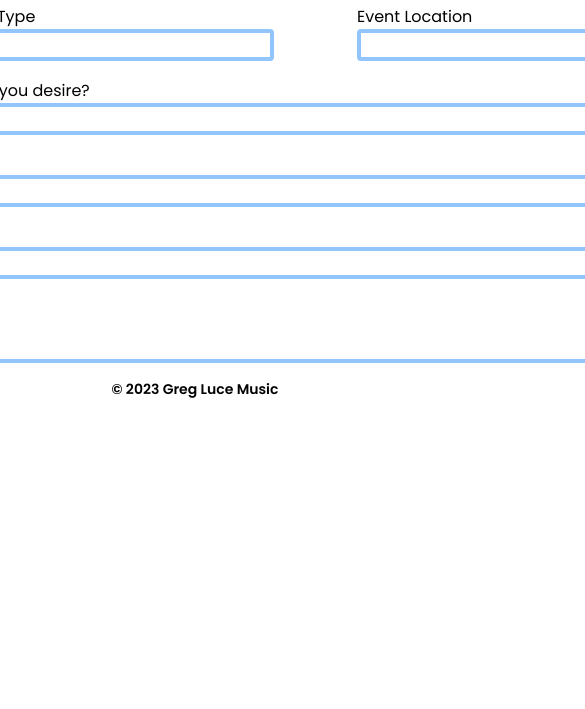
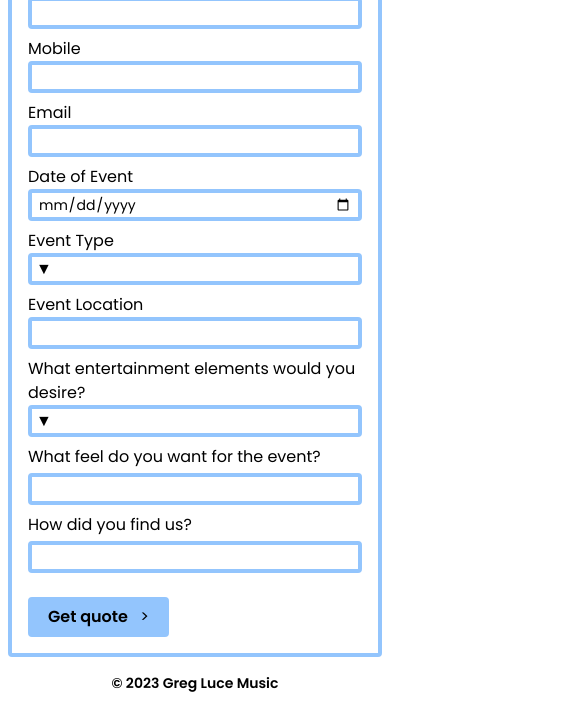
Before and after one commit to Aechelon-Online/glm-tailwind-html, a website: page contact/index.html in a window 390 px wide. Shown: the part 318-1027 px from the top of the page, 585 px wide, since content can reach past the window. Before the commit the page ends 844 px from the top, so only its background shows below. Drawn offline with Linux system fonts and the light colour scheme; a script that the page names is missing.

Commit message:
Tweaked the breakpoints for contact form

```diff
--- a/contact/index.html
+++ b/contact/index.html
@@ -58,41 +58,41 @@
 
 
     <div class="flex justify-center">
-        <div class="">
-            <form class="border-4 border-blue-300 rounded" action="https://formsubmit.co/greglucemusic@gmail.com" method="POST">
-                <h3 class="flex p-2 justify-center  text-[2rem]">Questions? Get them answered here.</h3>
-                <div class="flex justify-around p-2">
-                    <div>
-                        <label class="" for="name" required>Name</label>
-                        <div>
-                            <input class="border-4 border-blue-300  rounded" type="text" name="Name" required>
+        <div class="w-[700px]">
+            <form class="border-4 border-blue-300 mx-2 rounded" action="https://formsubmit.co/greglucemusic@gmail.com" method="POST">
+                <h3 class="flex p-2 text-center text-bold text-[1.25rem] smallMobile:text-[1.5rem] tablet:text-[2rem]">Questions? Get them answered here.</h3>
+                <div class="smallTablet:flex w-full p-2">
+                    <div class="my-2 w-full">
+                        <label class="px-2 pb-1 pt-3" for="name" required>Name</label>
+                        <div class="col px-2 w-full">
+                            <input class="border-4 border-blue-300 rounded w-full" type="text" name="Name" required>
                         </div>
                     </div>
-                    <div class="">
-                        <label class="px-2 pb-1 pt-3 " for="cell-phone" required>Mobile</label>
+                    <div class="my-2 w-full">
+                        <label class="px-2 pb-1 pt-3" for="cell-phone" required>Mobile</label>
                         <div class="col px-2">
-                            <input class="border-4 border-blue-300  rounded" type="text" name="Cell Phone">
+                            <input class="border-4 border-blue-300 rounded w-full" type="text" name="Cell Phone">
                         </div>
                     </div>
-                    <div class="">
-                        <label class="px-2 pb-1 pt-3 " for="email" required>Email</label>
+                    <div class="my-2 w-full">
+                        <label class="px-2 pb-1 pt-3" for="email" required>Email</label>
                         <div class="col px-2">
-                            <input class="border-4 border-blue-300  rounded" type="text" name="Email">
+                            <input class="border-4 border-blue-300 rounded w-full" type="text" name="Email">
                         </div>
                     </div>
                 </div>
-                <div class="flex justify-between">
-                    <div class="mx-4">
+                <div class="smallTablet:flex justify-between">
+                    <div class="mx-4 mt-[-8px] smallTablet:mt-0 smallTablet:w-full">
                         <label class="" for="date-of-event" required>Date of Event</label>
                         <div class="border-4 border-blue-300 rounded">
-                        <input type="date" value="" class="w-[100%] px-1.5  " name="Date Of Event">
+                        <input type="date" value="" class="w-[100%] px-1.5 text-sm" name="Date Of Event">
                         </div>
                     </div>
-                    <div class="ml-[-3rem]">
+                    <div class="smallTablet:mx-0 mx-4 smallTablet:w-full my-2 smallTablet:my-0">
                         <label class="" for="event-type" required>Event Type</label>
-                        <div class="flex">
+                        <div class="">
                             <div class="event-radio-buttons relative">
-                                <input class="border-4 border-blue-300  rounded" type="text" name="Event Selections">
+                                <input class="border-4 border-blue-300 rounded w-full" type="text" name="Event Selections">
                                 <span class="absolute left-[0.25rem] top-[4px] px-1 event-select ">▼</span>
                                 <div class="selections absolute z-10 hidden bg-white p-2">
                                     <label for="wedding" class="flex">
@@ -115,14 +115,14 @@
                             </div>
                         </div>
                     </div>
-                    <div class="mr-[1.5rem] ml-[-1.5rem]">
+                    <div class="mx-4 my-2 smallTablet:my-0 smallTablet:w-full">
                         <label for="event-location" class="" required>Event Location</label>
                         <div>
-                            <input type="text" class="border-4 border-blue-300  rounded" name="Event Location">
+                            <input type="text" class="border-4 border-blue-300 rounded w-full" name="Event Location">
                         </div>
                     </div>
                 </div>
-                <div class="multi-selections px-2 mt-4 mx-2">
+                <div class="multi-selections px-2 mt-2 mx-2">
                     <label for="entertainment-selections" class="" required>What entertainment elements would you desire?</label>
                     <div class="entertainment-checkboxes relative">
                         <input type="text" name="Entertainment Selections" class="border-4 border-blue-300 w-full  rounded">
@@ -151,12 +151,12 @@
                         </label>
                     </div>
                 </div>
-                <div class="px-2 pt-3 flex flex-col mx-2">
-                    <label for="event-vision" class="pb-1 " required>What feel do you want for the event?</label>
+                <div class="px-2 pt-3 mt-[-4px] flex flex-col mx-2">
+                    <label for="event-vision" class="pb-1" required>What feel do you want for the event?</label>
                     <input type="text" class="border-4 border-blue-300  rounded" name="Event Vision">
                 </div>
-                <div class="px-2 pt-3 mb-2 flex flex-col mx-2">
-                    <label for="search-lead" class="pb-1 " required>How did you find us?</label>
+                <div class="px-2 pt-3 mb-2 mt-[-4px] flex flex-col mx-2">
+                    <label for="search-lead" class="pb-1" required>How did you find us?</label>
                     <input type="text" class="border-4 border-blue-300  rounded" name="Search Reference">
                 </div>
                 <div class="button-div px-2">
```
Also changed, not shown: css/styles.css.
